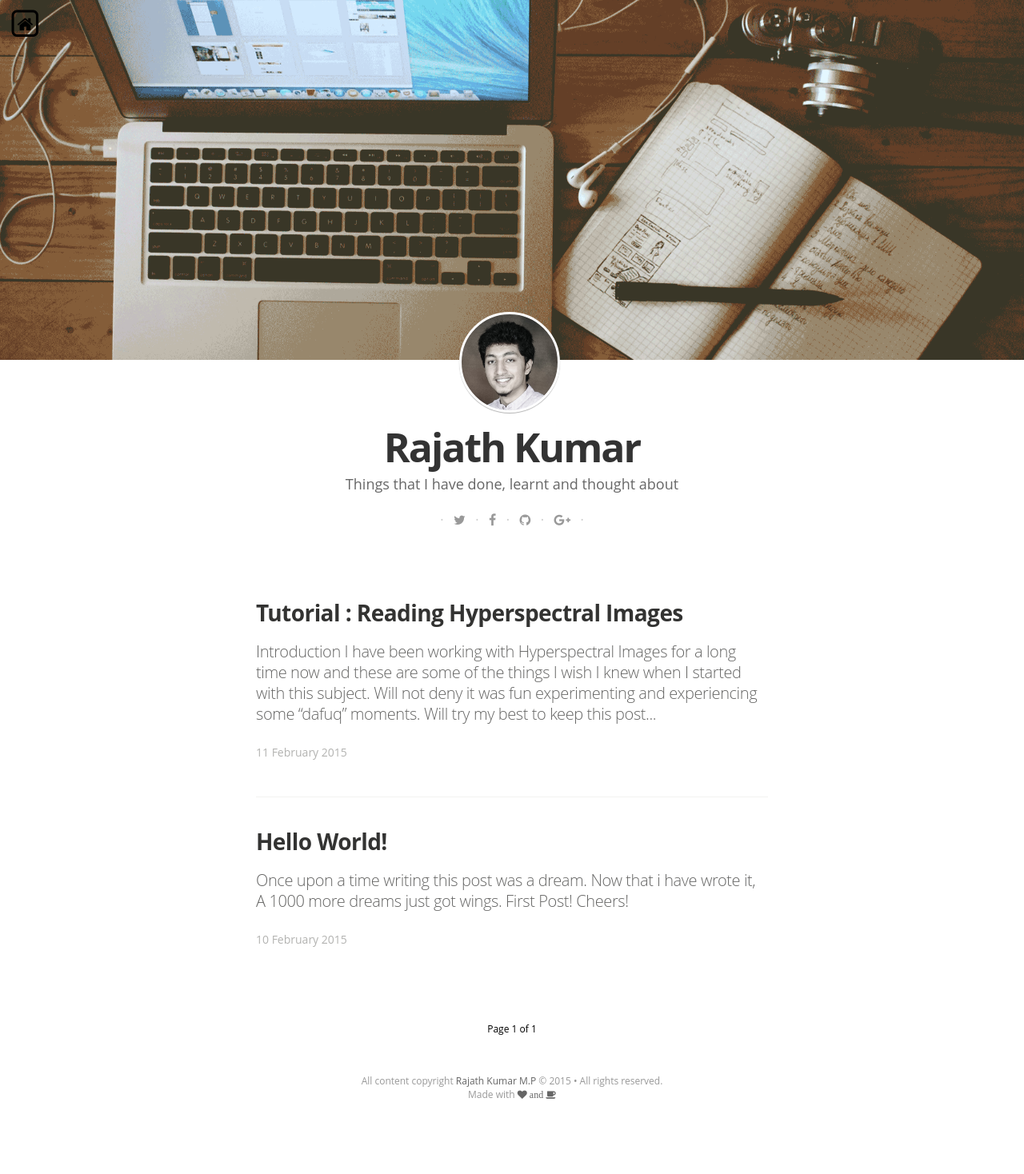
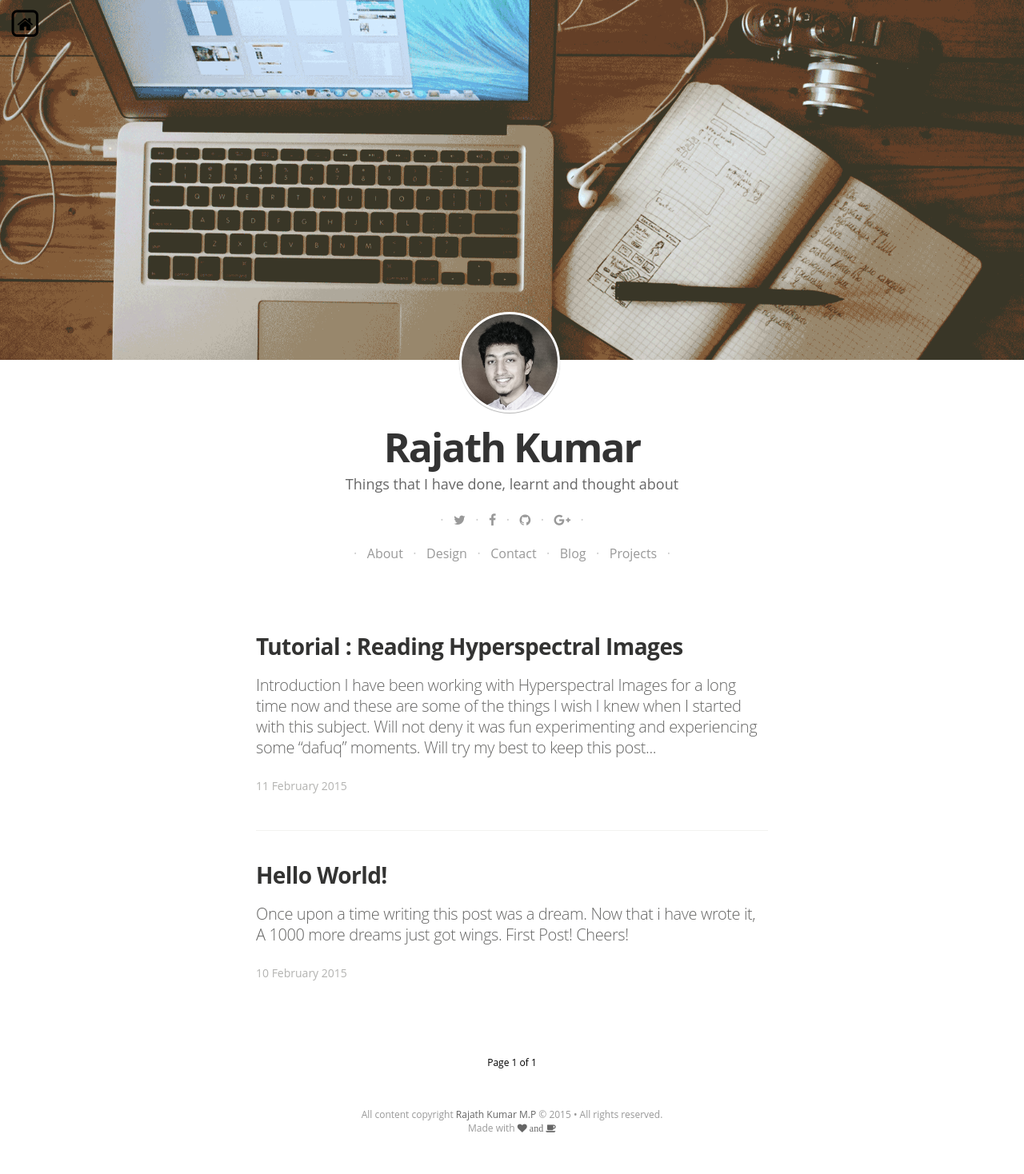
Before and after one commit to portned/rajath, a Jekyll site: the page built from index.html, in a window 1280 px wide. Shown: the whole page at 80% size. Built offline with Jekyll 4.4.1, drawn with Linux system fonts in a browser that asks for light colours; nearby versions of some CDN libraries; some web fonts are replaced; Markdown is read by kramdown in place of the engine named in the settings; the list of posts is cut into pages by our own code; comment, search, counter and statistics services are not loaded; before the commit the page ends 1426 px from its top, so only the background shows below that.

Commit message:
edit 3
yo

```diff
--- a/_posts/2015-02-11-Hyperspectral-images.markdown
+++ b/_posts/2015-02-11-Hyperspectral-images.markdown
@@ -5,6 +5,7 @@ date:   2015-02-11 20:21:21
 categories: Tutorial
 tags: Python Hyperspectral Image Processing
 image: /assets/images/antivj10.jpg
+permalink: /hyperspectralimage/
 ---
 Introduction
 =============
--- a/index.html
+++ b/index.html
@@ -24,6 +24,19 @@ layout: default
             &nbsp;&nbsp;·&nbsp;&nbsp;
         {% endif %}
       {% endfor %}
+      <h2></h2>
+    <div class="menu-bar">
+      &nbsp;&nbsp;·&nbsp;&nbsp;
+      <a class="About" href ="http://www.facebook.com">About</a>
+      &nbsp;&nbsp;·&nbsp;&nbsp;
+      <a class="About" href ="http://www.facebook.com">Design</a>
+      &nbsp;&nbsp;·&nbsp;&nbsp;
+      <a class="About" href ="http://www.facebook.com">Contact</a>
+      &nbsp;&nbsp;·&nbsp;&nbsp;
+      <a class="About" href ="http://www.facebook.com">Blog</a>
+      &nbsp;&nbsp;·&nbsp;&nbsp;
+      <a class="About" href ="http://www.facebook.com">Projects</a>
+      &nbsp;&nbsp;·&nbsp;&nbsp;
     </div>
 </header>
 
```
